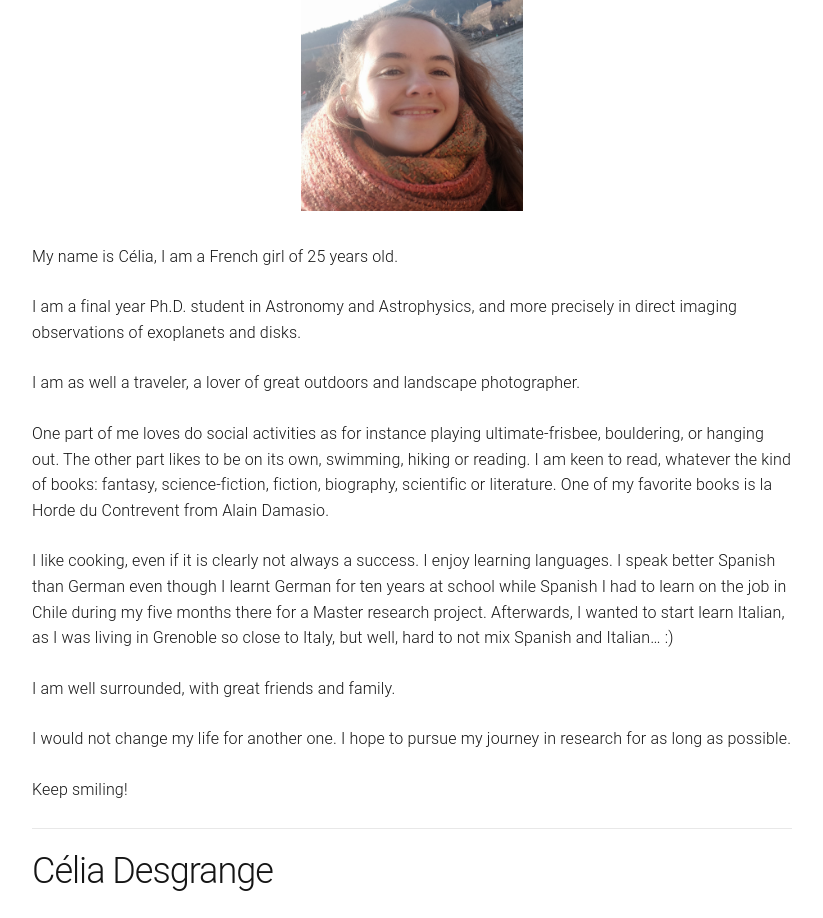
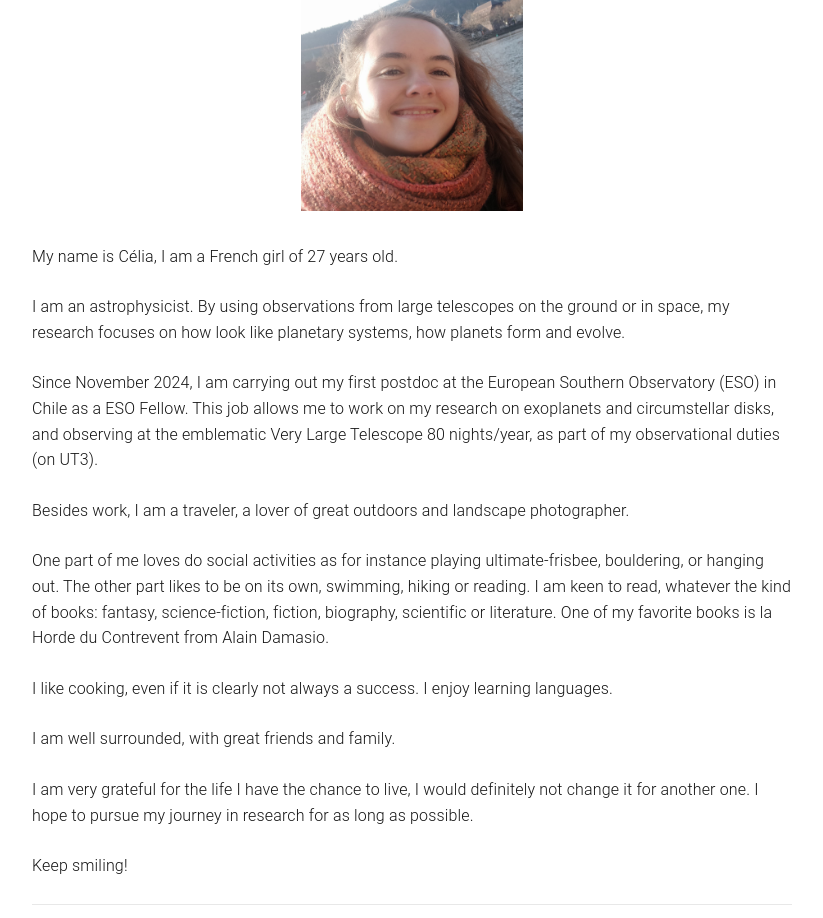
Before and after one commit to cdesgrange/cdesgrange.github.io, a Jekyll site: the page built from about.md, in a window 1280 px wide. Shown: the part 356-1274 px from the top of the page, without its empty margins (228-1051 px from the left). Built offline with Jekyll 4.4.1, drawn with Linux system fonts in a browser that asks for light colours.

Commit message:
Update about.md
updated ESO

```diff
--- a/about.md
+++ b/about.md
@@ -7,19 +7,22 @@ permalink: /about/
 <img src="/fig/celia_desgrange_adulte.jpg" width="222" >
 </p>
 
-My name is Célia, I am a French girl of 25 years old.
+My name is Célia, I am a French girl of 27 years old.
 
-I am a final year Ph.D. student in Astronomy and Astrophysics, and more precisely in direct imaging observations of exoplanets and disks.
+I am an astrophysicist. By using observations from large telescopes on the ground or in space, my research focuses on how look like planetary systems, how planets form and evolve.
 
-I am as well a traveler, a lover of great outdoors and landscape photographer.
+Since November 2024, I am carrying out my first postdoc at the European Southern Observatory (ESO) in Chile as a ESO Fellow. This job allows me to work on my research on exoplanets and circumstellar disks, and observing at the emblematic Very Large Telescope 80 nights/year, as part of my observational duties (on UT3).
+
+Besides work, I am a traveler, a lover of great outdoors and landscape photographer.
 
 One part of me loves do social activities as for instance playing ultimate-frisbee, bouldering, or hanging out. The other part likes to be on its own, swimming, hiking or reading. I am keen to read, whatever the kind of books: fantasy, science-fiction, fiction, biography, scientific or literature. One of my favorite books is la Horde du Contrevent from Alain Damasio.
 
-I like cooking, even if it is clearly not always a success. I enjoy learning languages. I speak better Spanish than German even though I learnt German for ten years at school while Spanish I had to learn on the job in Chile during my five months there for a Master research project. Afterwards, I wanted to start learn Italian, as I was living in Grenoble so close to Italy, but well, hard to not mix Spanish and Italian... :)
+I like cooking, even if it is clearly not always a success. I enjoy learning languages.
 
 I am well surrounded, with great friends and family.
 
-I would not change my life for another one. I hope to pursue my journey in research for as long as possible.
+I am very grateful for the life I have the chance to live, I would definitely not change it for another one.
+I hope to pursue my journey in research for as long as possible.
 
 Keep smiling!
 <br>
```
